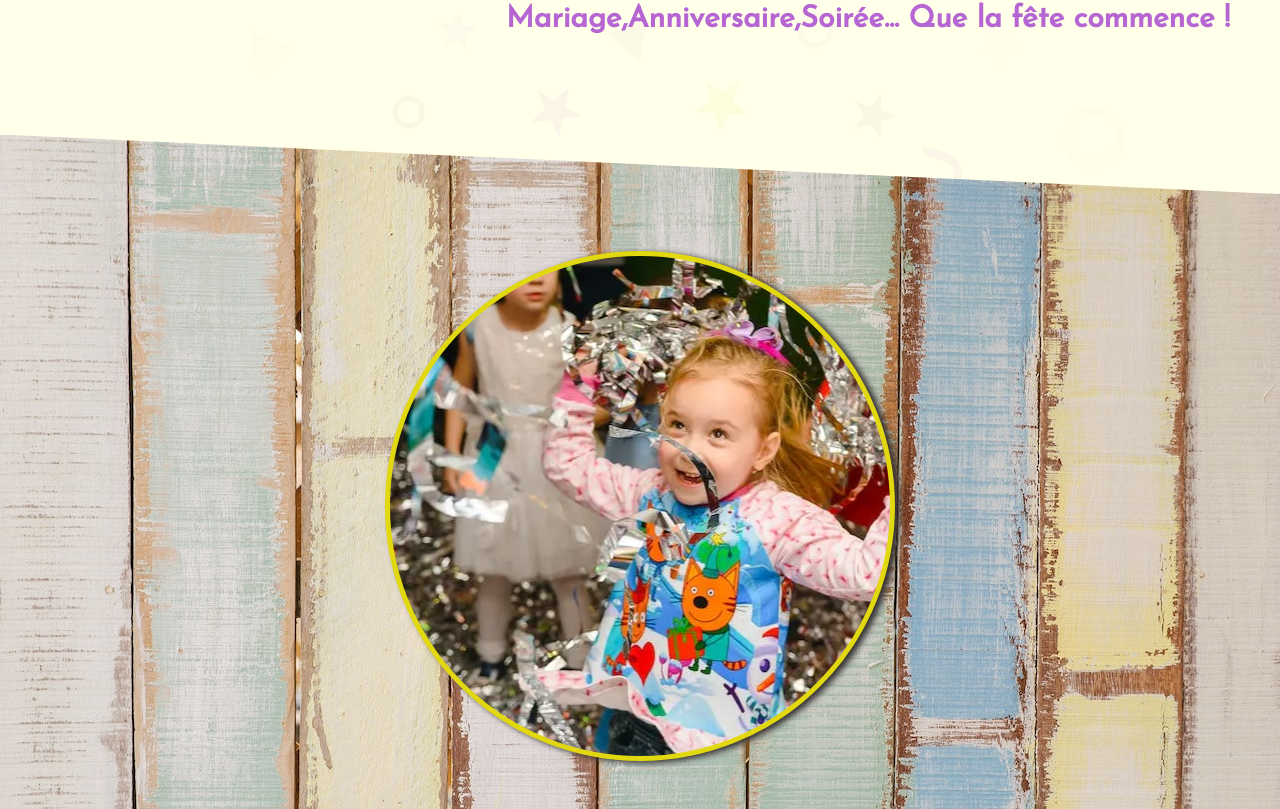
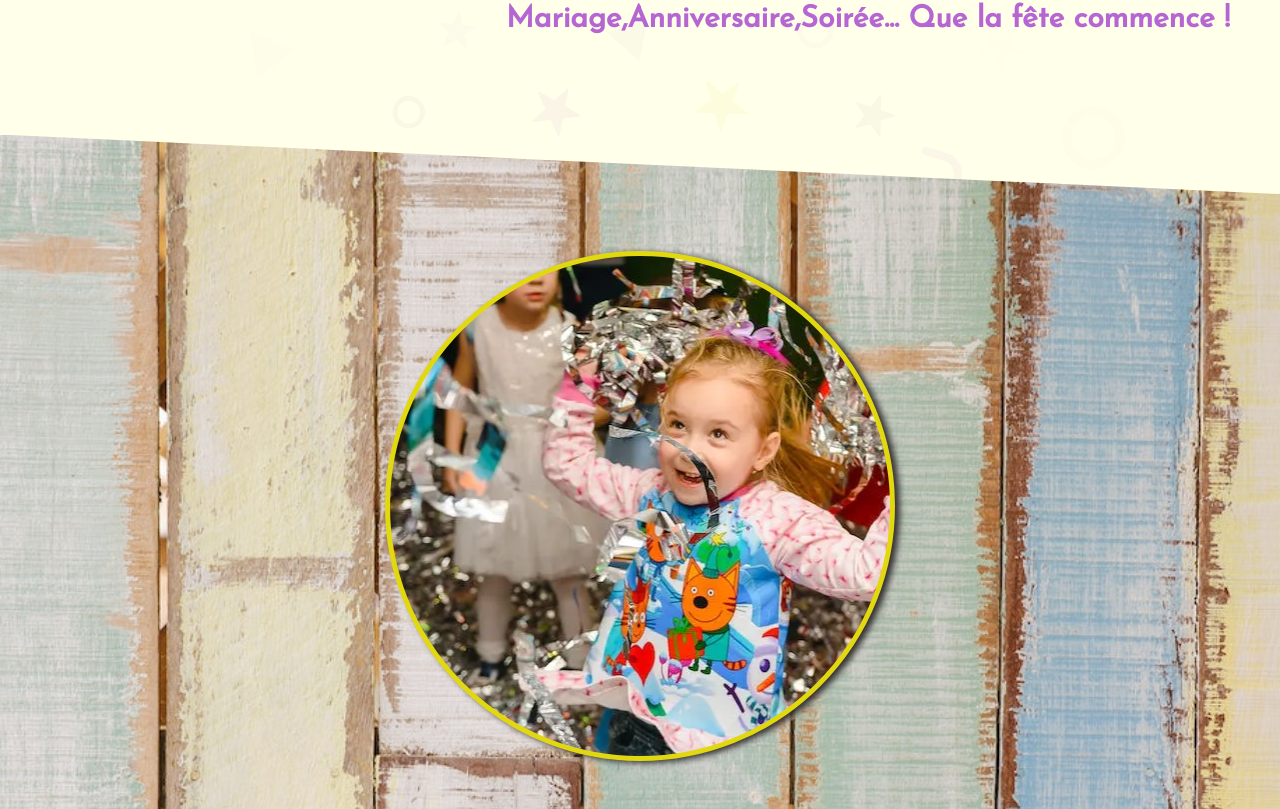
Before and after one commit to ConradGuillaume/fiestakids57, a React (Create React App) app: page / in a window 1280 px wide. Shown: the part 1291-2100 px from the top of the page. Built offline with nearby package versions, Linux system fonts and the light colour scheme.

Commit message:
backscroll

```diff
--- a/src/components/Business.scss
+++ b/src/components/Business.scss
@@ -34,8 +34,7 @@
     margin: 50px 0px;
     display: flex;
     background: url(../style/img/backpic/backwood.jpg) center/cover;
-    background-attachment: fixed;
-    -webkit-backface-visibility: hidden;
+    background-attachment: scroll;
     padding-top: 100px;
     clip-path: polygon(100% 5%, 100% 100%, 0 95%, 0 0);
 
--- a/src/components/LandingPage.scss
+++ b/src/components/LandingPage.scss
@@ -3,7 +3,6 @@
   width: 100%;
   background: url(../style/img/backpic/ballons.webp) center/cover;
   background-attachment: scroll;
-
   display: flex;
   justify-content: flex-start;
   align-items: center;
--- a/src/components/Testimonial.scss
+++ b/src/components/Testimonial.scss
@@ -6,7 +6,7 @@
   align-items: center;
   flex-direction: column;
   background: url(../style/img/backpic/backwood.jpg) center/cover;
-  background-attachment: fixed;
+  background-attachment: scroll;
   height: 800px;
   margin: 150px 0px;
   z-index: 1;
```
